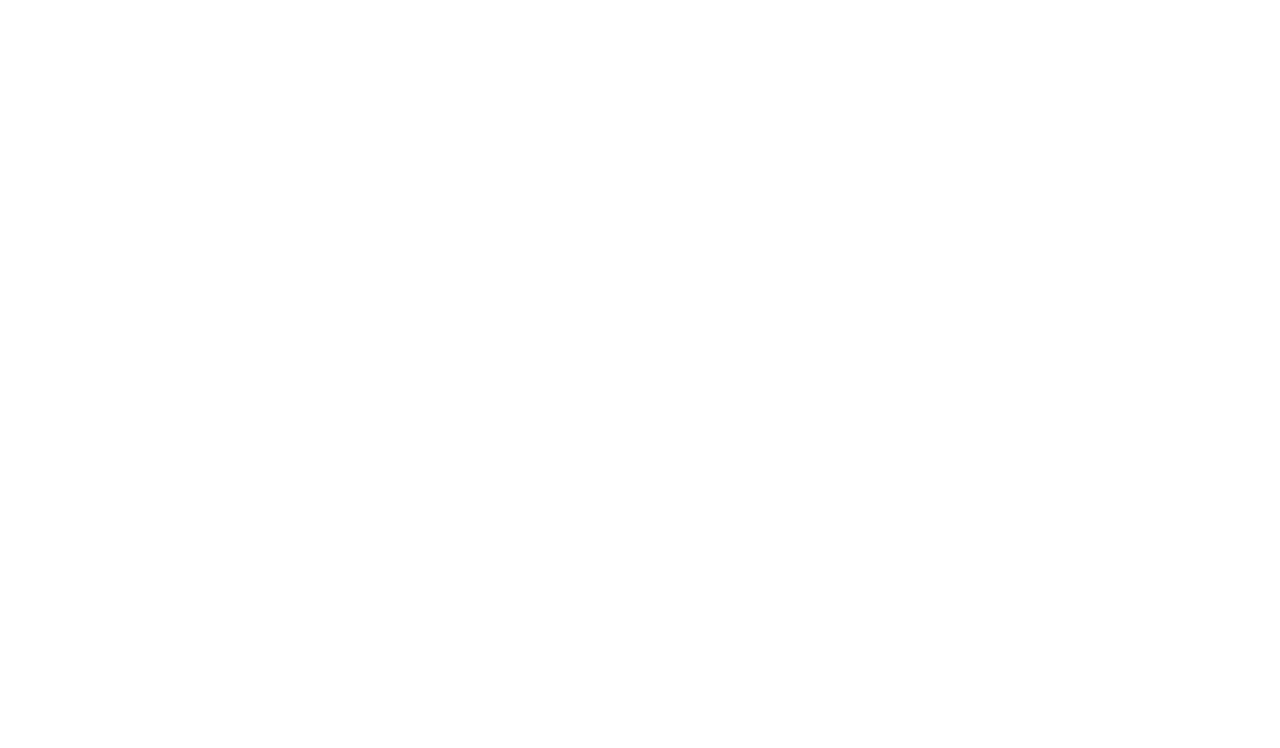
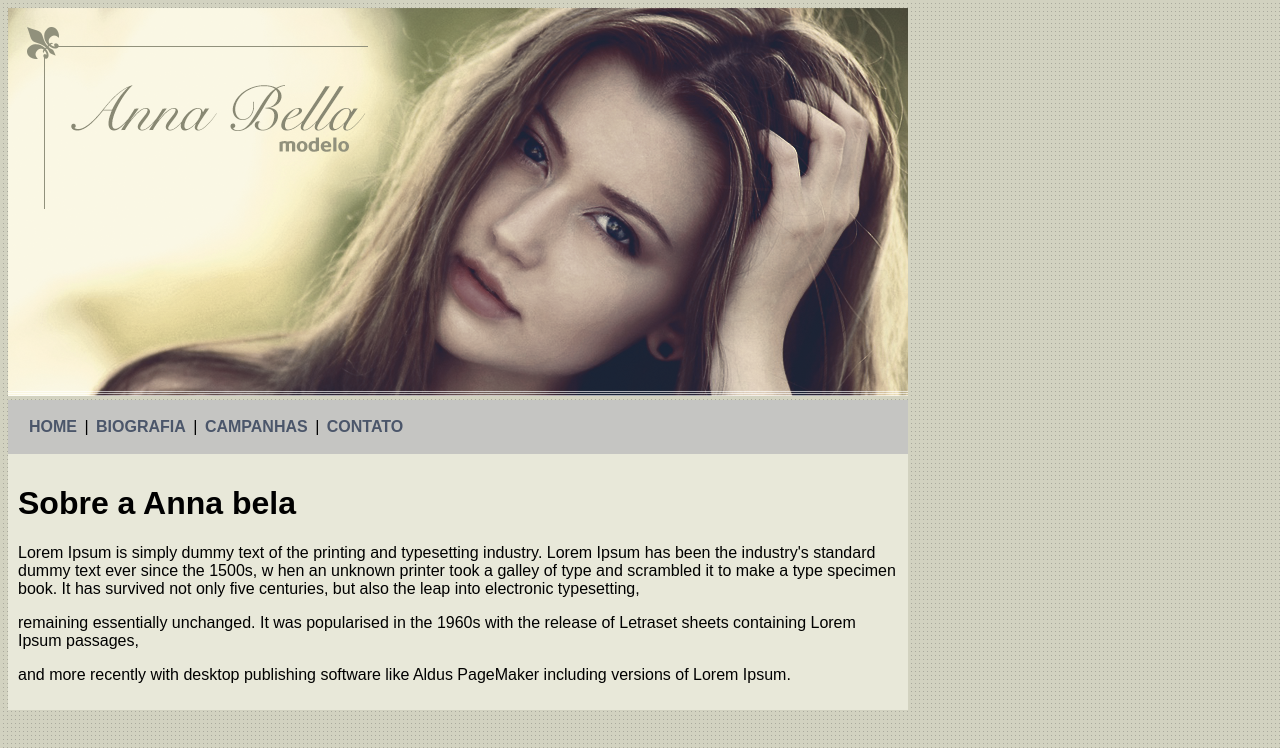
Before and after one commit to Mathgardino/proj_ana, a plain HTML site: page index.html in a window 1280 px wide. Shown: the top 748 px of the page. Drawn offline with Linux system fonts and the light colour scheme.

Commit message:
Finalização da index.html

```diff
--- a/estilo.css
+++ b/estilo.css
@@ -1,3 +1,27 @@
 .fundo {
-    background-image: url(imagens/fundo.png);
+    background-image:url("Imagens/fundo.png");
+    font: 16px Arial, Helvetica, sans-serif;
 }
+
+#principal{
+
+    width: 900px;
+
+}
+
+#menu{
+    background-color: #c5c5c2;
+    padding:18px ;
+}
+
+a{
+    color: #4b566a;
+    text-decoration: none;
+    font-weight: bold;
+    padding: 3px;
+}
+
+#conteudo  {
+    background-color: #e8e8d9;
+    padding: 10px;
+}
--- a/index.html
+++ b/index.html
@@ -1,10 +1,43 @@
 <!DOCTYPE html>
 <meta charset="UTF-8">
 <link rel="stylesheet" href="estilo.css">
+
 <head>
-    <Body>
 
-    </Body>
+<Body class="fundo">
+
+    <div id="principal">
+        <img src="Imagens/capa.png">
+
+
+        <div id="menu">
+            <a href="index.html">HOME</a> |
+            <a href="Biografia.html">BIOGRAFIA</a> |
+            <a href="campanha.html">CAMPANHAS</a> |
+            <a href="Contato.html">CONTATO</a>
+        </div>
+        <div id="conteudo"> <!--Inicio do Conteúdo-->
+            <h1>Sobre a Anna bela</h1>
+            <p>
+                Lorem Ipsum is simply dummy text of the printing and typesetting industry.
+                Lorem Ipsum has been the industry's standard dummy text ever since the 1500s, w
+                hen an unknown printer took a galley of type and scrambled it to make a
+                type specimen book. It has survived not only five centuries,
+                but also the leap into electronic typesetting,
+            </p>
+            <p>
+                remaining essentially unchanged.
+                It was popularised in the 1960s with the release
+                of Letraset sheets containing Lorem Ipsum passages,
+            </p>
+            <p>
+
+                and more recently with desktop publishing software
+                like Aldus PageMaker including versions of Lorem Ipsum.
+            </p>
+        </div> <!--Fim do conteúdo da página principal-->
+    </div><!--Fim da div da página principal-->
+</Body>
 </head>
 
 </html>
```
